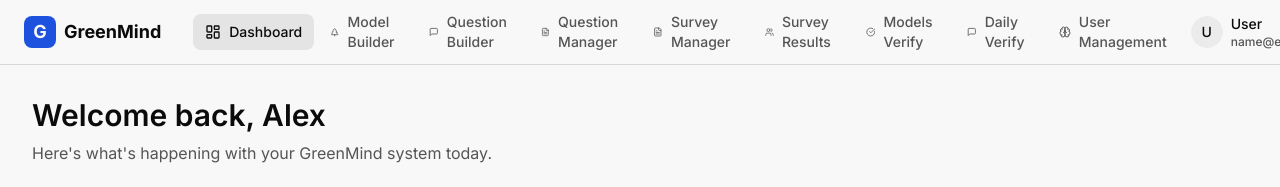
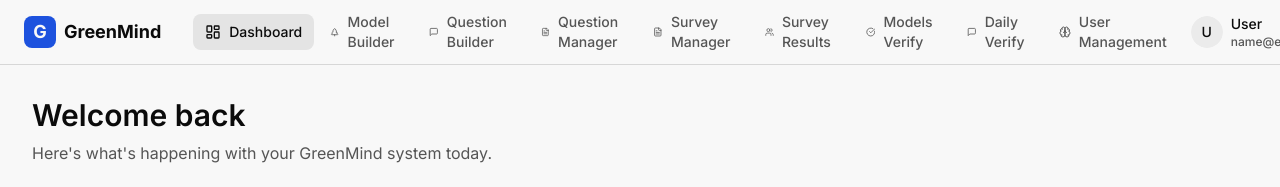
Before and after one commit to VoDangCMU/Green_MindMap_Frontend, a Next.js app: page /dashboard in a window 1280 px wide. Shown: the top 187 px of the page. Built offline with nearby package versions, Linux system fonts and the light colour scheme; no server answers; sample sign-in values are in the browser's storage.

Commit message:
fix: homedashboard

```diff
--- a/app/dashboard/page.tsx
+++ b/app/dashboard/page.tsx
@@ -7,7 +7,7 @@ export default function DashboardPage() {
     <div className="p-6 lg:p-8 space-y-6">
       {/* Welcome Section */}
       <div>
-        <h1 className="text-3xl font-semibold text-foreground mb-2">Welcome back, Alex</h1>
+        <h1 className="text-3xl font-semibold text-foreground mb-2">Welcome back</h1>
         <p className="text-muted-foreground">Here's what's happening with your GreenMind system today.</p>
       </div>
 
```
